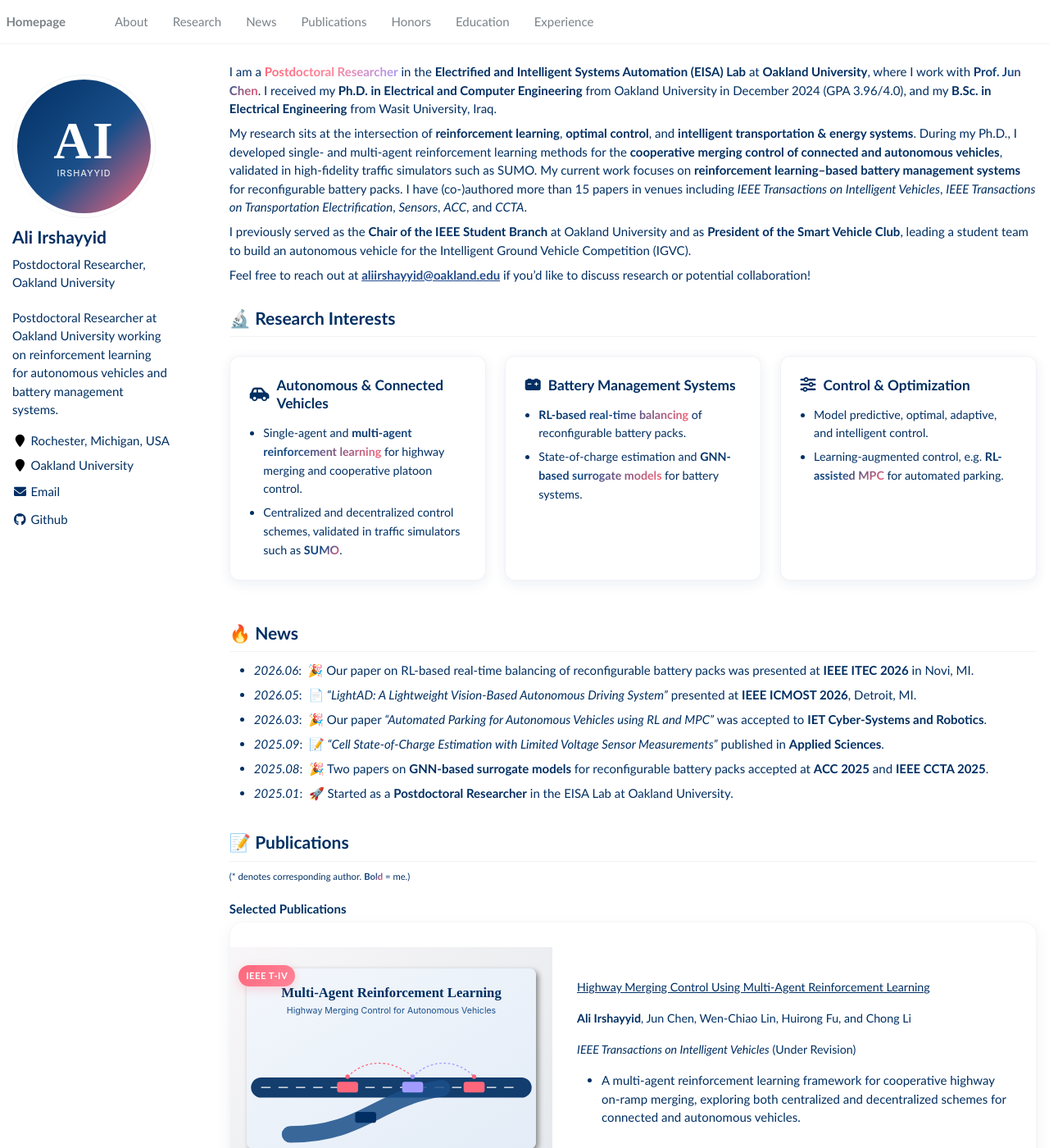
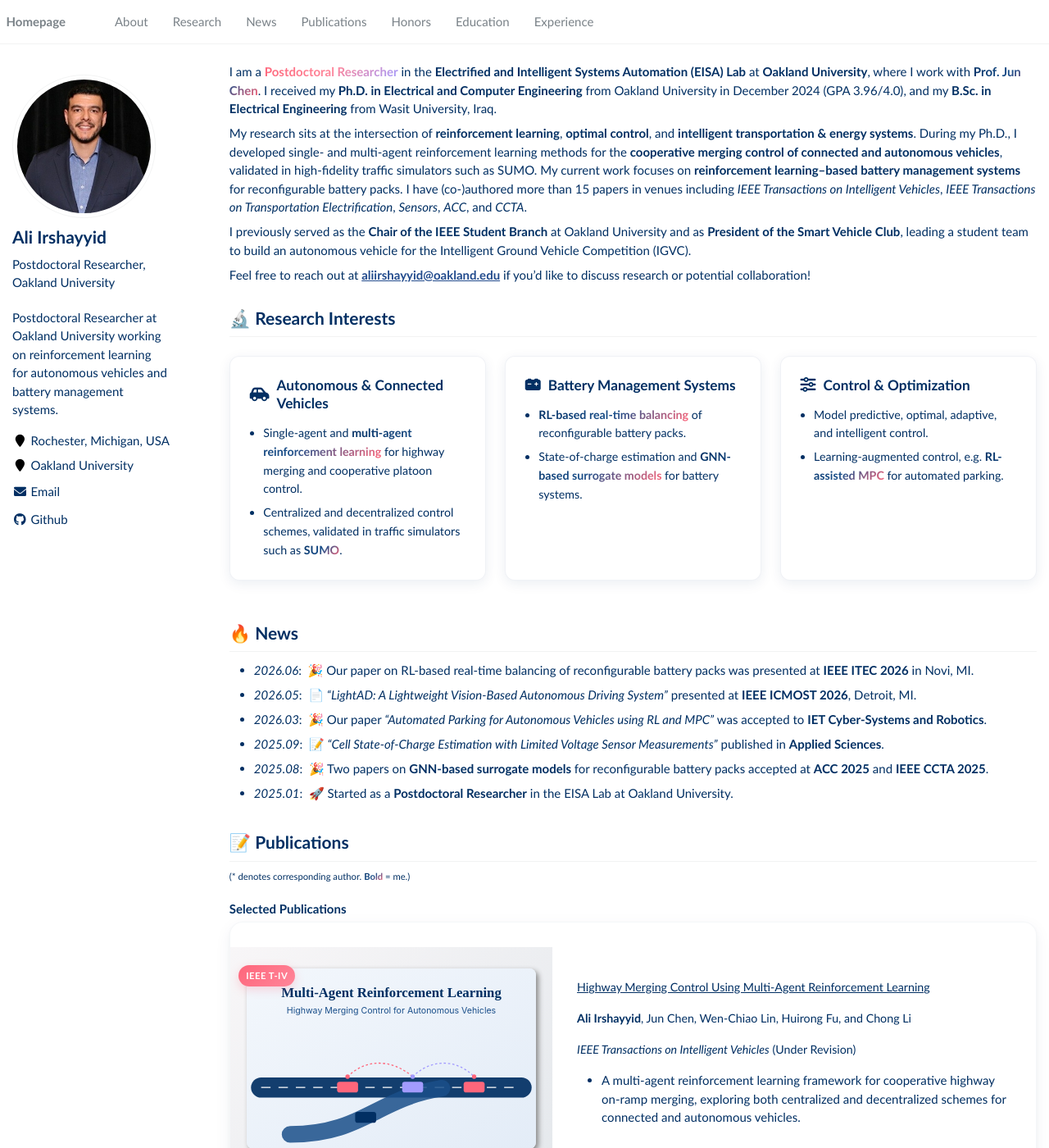
Before and after one commit to aliirshayyid/aliirshayyid.github.io, a Jekyll site: the page built from _pages/about.md, in a window 1280 px wide and 1400 px high. Shown: the whole window at 82% size. Built offline with Jekyll 4.4.1, drawn with Linux system fonts in a browser that asks for light colours.

Commit message:
Use real profile photo and Sensors paper figure
- Add headshot images/profile.jpg as the profile avatar (replaces SVG
  monogram); crop to a clean circle via object-fit
- Use the highway-merging figure images/pub_platoon.png for the Sensors
  paper card (replaces SVG placeholder)
- Update avatar/og_image/teaser references; remove unused SVG placeholders

Co-Authored-By: Claude Opus 4.8 <noreply@anthropic.com>
Claude-Session: https://claude.ai/code/session_01PRXQicn7jYNCtTebVvaiVW

```diff
--- a/_config.yml
+++ b/_config.yml
@@ -22,7 +22,7 @@ baidu_site_verification  :  # get baidu_site_verification from https://ziyuan.ba
 # Site Author
 author:
   name             : "Ali Irshayyid"
-  avatar           : "images/profile.svg"
+  avatar           : "images/profile.jpg"
   bio              : "Postdoctoral Researcher, Oakland University"
   location         : "Rochester, Michigan, USA"
   employer         : "Oakland University"
--- a/_pages/about.md
+++ b/_pages/about.md
@@ -7,8 +7,8 @@ redirect_from:
   - /about/
   - /about.html
 header:
-  og_image: images/profile.svg
-  teaser: images/profile.svg
+  og_image: images/profile.jpg
+  teaser: images/profile.jpg
 ---
 
 <link rel="stylesheet" href="https://cdnjs.cloudflare.com/ajax/libs/font-awesome/6.0.0/css/all.min.css">
@@ -104,7 +104,7 @@ Feel free to reach out at **[aliirshayyid@oakland.edu](mailto:aliirshayyid@oakla
 </div>
 </div>
 
-<div class='paper-box'><div class='paper-box-image'><div><div class="badge">Sensors 2023</div><img src='images/pub_platoon.svg' alt="Cooperative platoon merging control" width="100%"></div></div>
+<div class='paper-box'><div class='paper-box-image'><div><div class="badge">Sensors 2023</div><img src='images/pub_platoon.png' alt="Cooperative platoon merging control" width="100%"></div></div>
 <div class='paper-box-text' markdown="1">
 
 [Comparative Study of Cooperative Platoon Merging Control Based on Reinforcement Learning](https://scholar.google.com/scholar?q=Comparative+Study+of+Cooperative+Platoon+Merging+Control+Reinforcement+Learning+Irshayyid)
--- a/assets/css/accent-enhancements.css
+++ b/assets/css/accent-enhancements.css
@@ -854,3 +854,10 @@ body {
     padding: 1.3rem;
   }
 }
+
+/* Profile avatar: crop to a clean circle regardless of photo aspect ratio */
+.author__avatar img {
+  aspect-ratio: 1 / 1;
+  object-fit: cover;
+  object-position: center top;
+}
```
Also changed, not shown: images/profile.jpg (added), images/profile.svg (deleted), images/pub_platoon.png (added), images/pub_platoon.svg (deleted).
